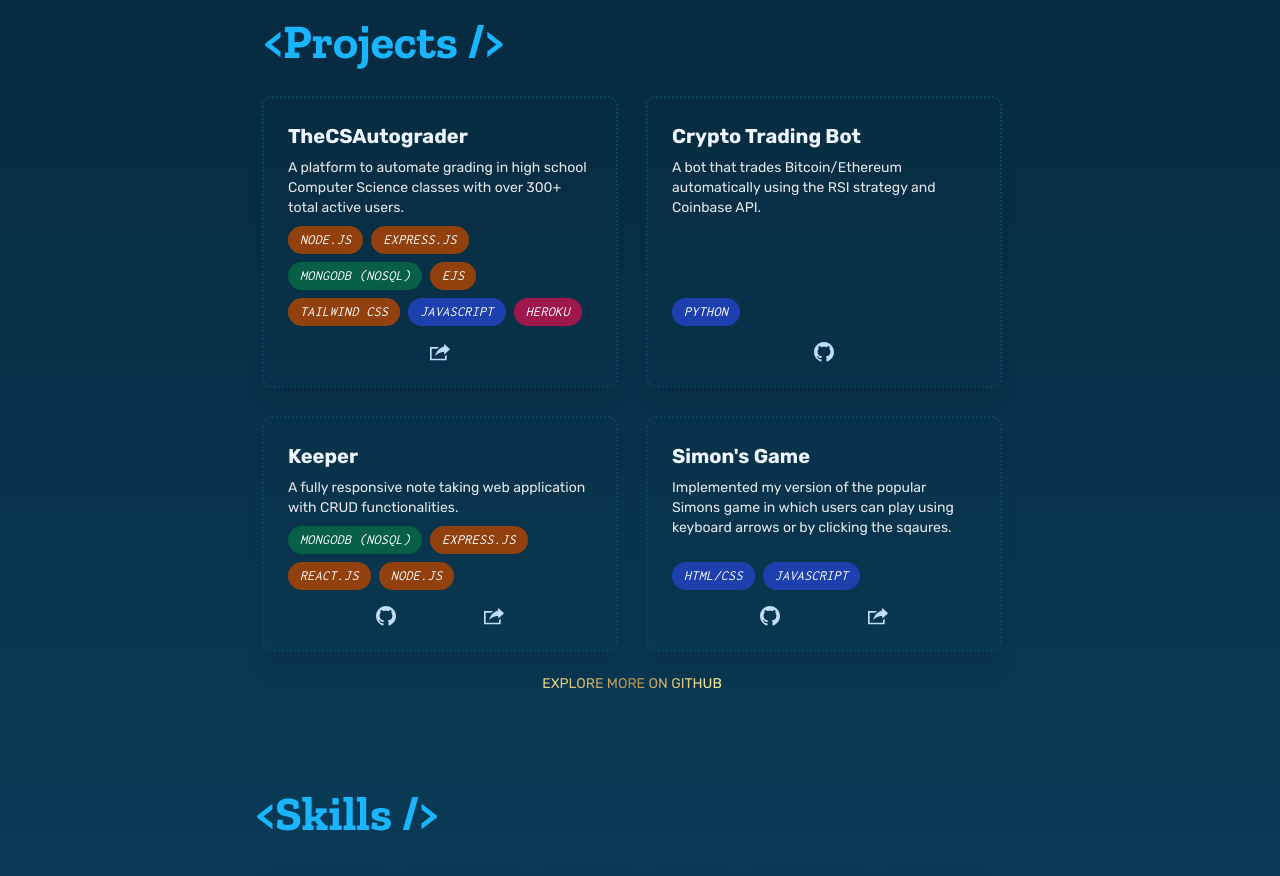
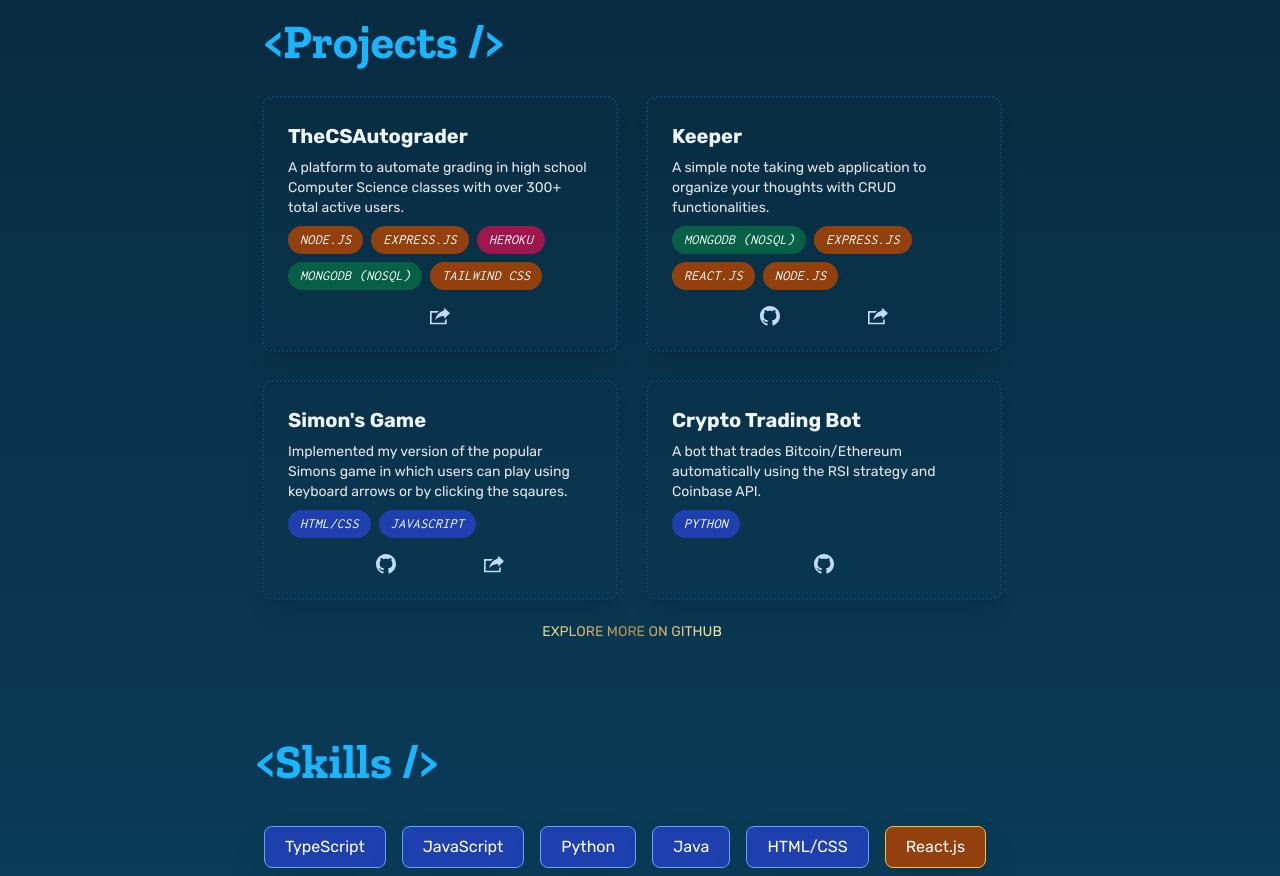
Before and after one commit to SavarJ/jainsavar.com, a React (Create React App) app: page / in a window 1280 px wide. Shown: the part 2500-3376 px from the top of the page. Built offline with nearby package versions, Linux system fonts and the light colour scheme.

Commit message:
Reorder projects and skills to fit better

```diff
--- a/src/components/sections/Projects/projectsList.ts
+++ b/src/components/sections/Projects/projectsList.ts
@@ -17,22 +17,16 @@ const projectsList: projectInterface[] = [
     skills: [
       SkillStore.Node,
       SkillStore.Express,
+      SkillStore.Heroku,
+      // SkillStore.EJS,
       SkillStore.Mongo,
-      SkillStore.EJS,
       SkillStore.Tailwind,
-      SkillStore.Javascript,
-      SkillStore.Heroku,
+      // SkillStore.Javascript,
     ],
   },
   {
-    title: "Crypto Trading Bot",
-    description: "A bot that trades Bitcoin/Ethereum automatically using the RSI strategy and Coinbase API.",
-    githubLink: "https://github.com/SavarJ/trading-bot",
-    skills: [SkillStore.Python],
-  },
-  {
     title: "Keeper",
-    description: "A fully responsive note taking web application with CRUD functionalities.",
+    description: "A simple note taking web application to organize your thoughts with CRUD functionalities.",
     githubLink: "https://github.com/SavarJ/keeper",
     liveLink: "https://savarj.github.io/keeper/",
     skills: [SkillStore.Mongo, SkillStore.Express, SkillStore.React, SkillStore.Node],
@@ -45,6 +39,12 @@ const projectsList: projectInterface[] = [
     liveLink: "https://savarj.github.io/simons-game/",
     skills: [SkillStore.HTMLCSS, SkillStore.Javascript],
   },
+  {
+    title: "Crypto Trading Bot",
+    description: "A bot that trades Bitcoin/Ethereum automatically using the RSI strategy and Coinbase API.",
+    githubLink: "https://github.com/SavarJ/trading-bot",
+    skills: [SkillStore.Python],
+  },
 ];
 
 export { projectsList };
```
